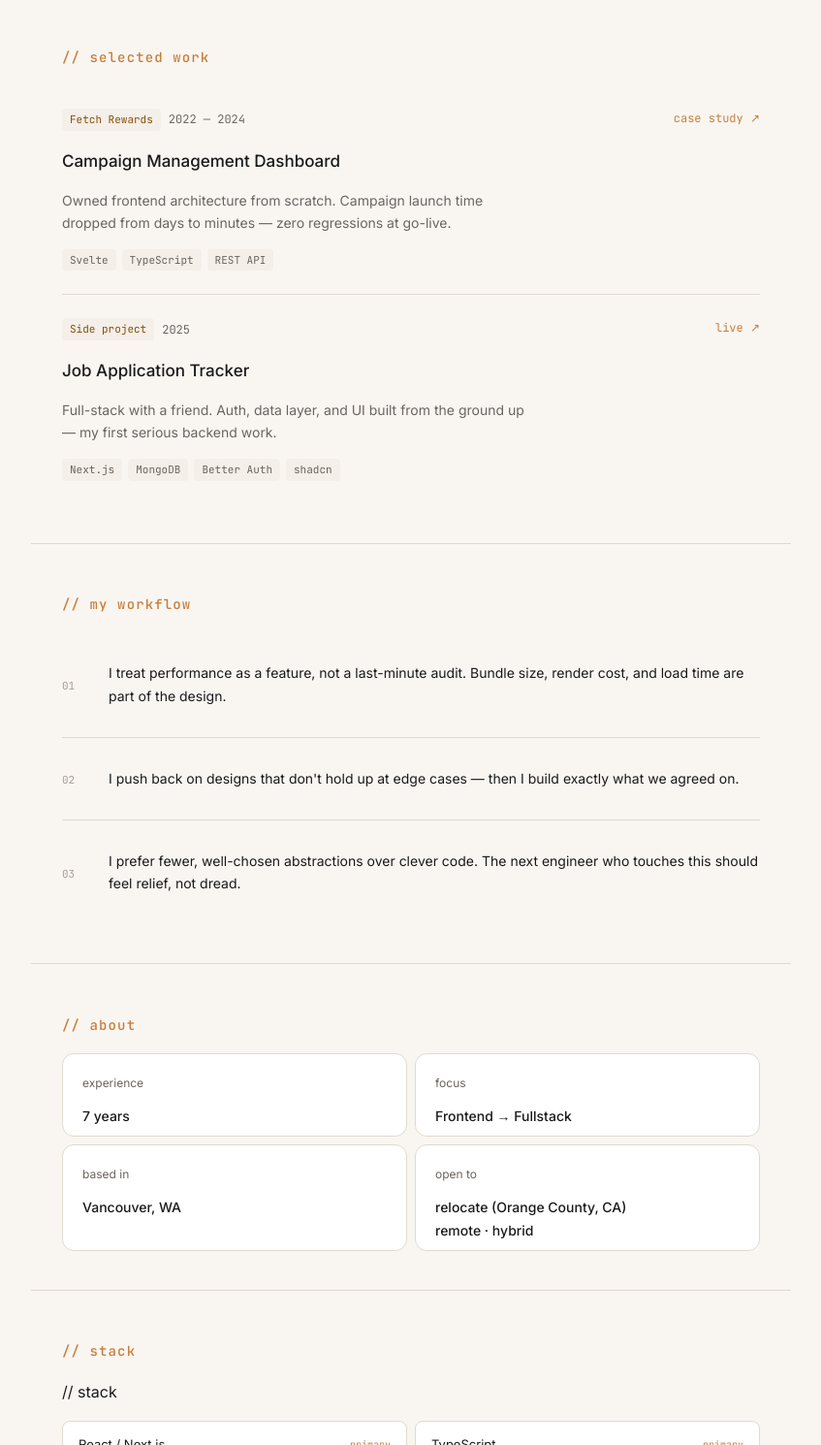
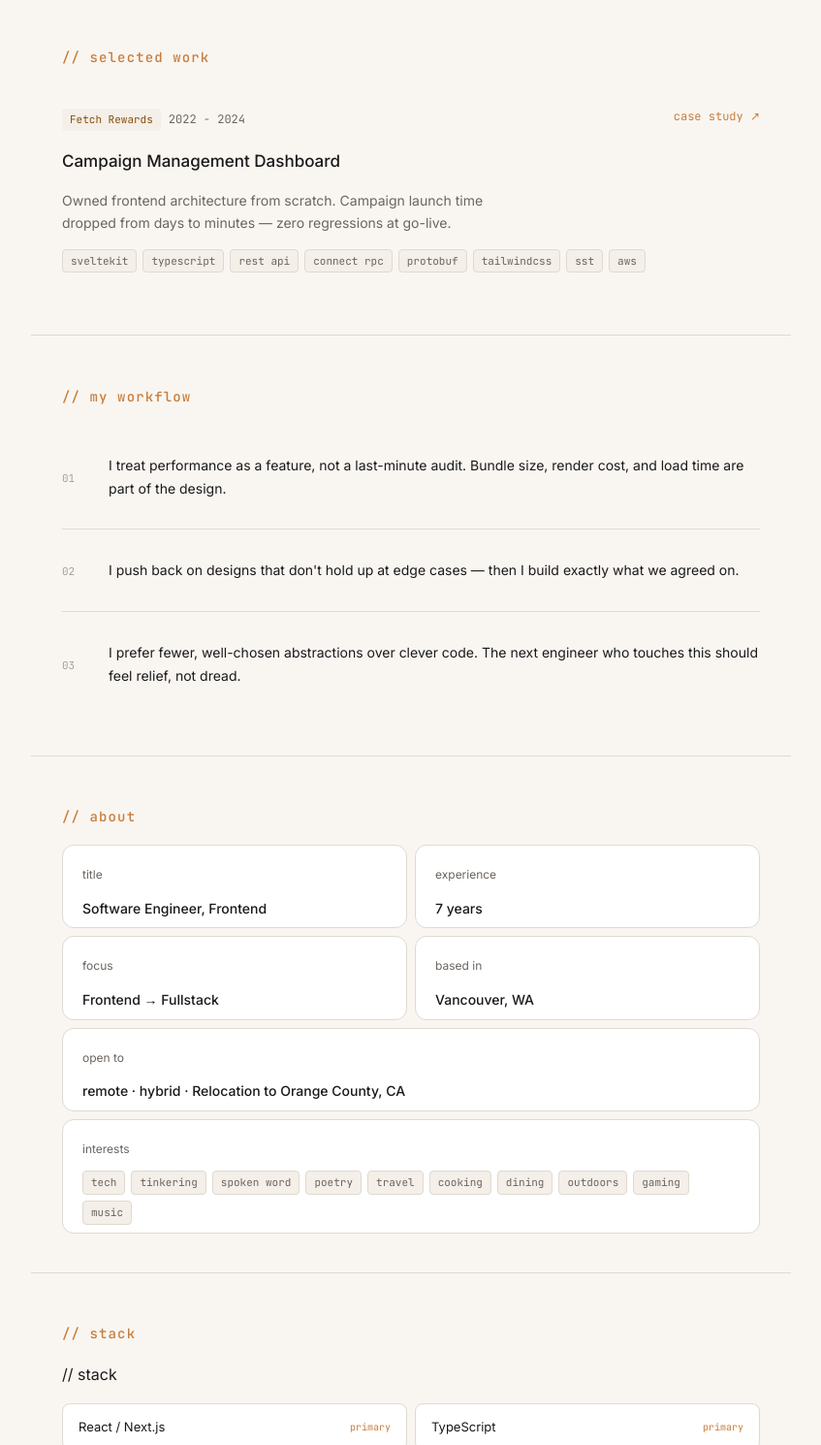
Before and after one commit to respici0/portfolio, an Astro site: page / in a window 1280 px wide. Shown: the part 518-2008 px from the top of the page at 97% size, without its empty margins (216-1063 px from the left). Built offline with nearby package versions, Linux system fonts and the light colour scheme; Astro itself is replaced by a stand-in of ours.

Commit message:
updating styling - about grids now span whole width

```diff
--- a/src/components/About.astro
+++ b/src/components/About.astro
@@ -3,27 +3,48 @@ import SectionLayout from "../layouts/SectionLayout.astro";
 
 type Info = {
   label: string;
-  info: string;
-  extras?: string[];
+  info?: string;
+  chips?: string[];
+  full: boolean;
 };
 
 const infoList: Info[] = [
+  { label: "title", info: "Software Engineer, Frontend", full: false },
   {
     label: "experience",
     info: "7 years",
+    full: false,
   },
   {
     label: "focus",
     info: "Frontend → Fullstack",
+    full: false,
   },
   {
     label: "based in",
     info: "Vancouver, WA",
+    full: false,
   },
   {
     label: "open to",
-    info: "relocate (Orange County, CA)",
-    extras: ["remote · hybrid"],
+    info: "remote · hybrid · Relocation to Orange County, CA",
+    full: true,
+  },
+  {
+    label: "interests",
+    chips: [
+      "tech",
+      "tinkering",
+      "spoken word",
+      "poetry",
+      "travel",
+      "cooking",
+      "dining",
+      "outdoors",
+      "gaming",
+      "music",
+    ],
+    full: true,
   },
 ];
 ---
@@ -31,24 +52,20 @@ const infoList: Info[] = [
 <SectionLayout name="// about" id="about">
   <div class="about-grid">
     {
-      infoList.map(({ label, info, extras }: Info) => (
-        <div class="about-card">
+      infoList.map(({ label, info, chips, full }: Info) => (
+        <div class={full ? "about-card full" : "about-card"}>
           <p class="about-label">{label}</p>
-          <p class="about-val">{info}</p>
-          {extras && extras.map((extra) => <p class="about-val">{extra}</p>)}
+          {info && <p class="about-val">{info}</p>}
+          {chips && (
+            <div class="about-chips">
+              {chips.map((chip) => (
+                <span class="chip">{chip}</span>
+              ))}
+            </div>
+          )}
         </div>
       ))
     }
-
-    <!-- <div class="about-card">
-      <p class="about-label">experience</p>
-      <p class="about-val">7 years</p>
-    </div>
-    <div class="about-card">
-      <p class="about-label">focus</p>
-      <p class="about-val">Frontend → Fullstack</p>
-    </div>
-    -->
   </div>
 </SectionLayout>
 
@@ -66,6 +83,10 @@ const infoList: Info[] = [
     padding: 0.5rem 1.25rem;
   }
 
+  .about-card.full {
+    grid-column: span 2;
+  }
+
   .about-label {
     font-size: 12px;
     color: var(--muted);
@@ -76,4 +97,21 @@ const infoList: Info[] = [
     font-weight: 500;
     margin: auto;
   }
+
+  .about-chips {
+    display: flex;
+    gap: 6px;
+    flex-wrap: wrap;
+    margin-top: 6px;
+  }
+
+  .chip {
+    font-family: var(--font-mono);
+    font-size: 11px;
+    color: var(--muted);
+    background: var(--chip-bg);
+    border: 0.5px solid #e0d9cf;
+    padding: 2px 8px;
+    border-radius: var(--radius-sm);
+  }
 </style>
--- a/src/components/SelectedWork.astro
+++ b/src/components/SelectedWork.astro
@@ -1,30 +1,67 @@
 ---
 import SectionLayout from "../layouts/SectionLayout.astro";
+
+type Project = {
+  title: string;
+  year: string;
+  tag: string;
+  description: string;
+  links: {
+    type: "case study" | "live";
+    url?: string;
+  }[];
+  tech: string[];
+};
+
+const projects: Project[] = [
+  {
+    title: "Campaign Management Dashboard",
+    year: "2022 - 2024",
+    tag: "Fetch Rewards",
+    description: "Owned frontend architecture from scratch. Campaign launch time dropped from days to minutes — zero regressions at go-live.",
+
+    links: [
+      {
+        type: "case study",
+      },
+    ],
+    tech: [
+      "sveltekit", "typescript", "rest api", "connect rpc", "protobuf", "tailwindcss", "sst", "aws",
+    ],
+  },
+];
 ---
 
 <SectionLayout name="// selected work" id="work">
   <!-- <div class="project-row" onclick="toggleCaseStudy('fetch')"> -->
-  <div class="project-row">
+   {projects.map(({title, year, tag, description, links, tech}: Project) => (
+    <div class="project-row">
     <div class="project-meta">
       <div class="project-meta-left">
-        <span class="tag">Fetch Rewards</span>
-        <span class="project-year">2022 — 2024</span>
+        <span class="tag">{tag}</span>
+        <span class="project-year">{year}</span>
       </div>
-      <span class="project-link" id="fetch-toggle">case study ↗</span>
+      <div class="project-meta-right">
+      {
+        links.map(({type, url}) => (
+          type === 'case study' ?
+         <button class="project-link" id="fetch-toggle">{type} ↗</button>
+         :
+         <a href={url} target="_blank" class="project-link">{type} ↗</a>
+        ))
+      }
+      </div>
     </div>
-    <p class="project-title">Campaign Management Dashboard</p>
+    <p class="project-title">{title}</p>
     <p class="project-desc">
-      Owned frontend architecture from scratch. Campaign launch time dropped
-      from days to minutes — zero regressions at go-live.
+      {description}
     </p>
     <div class="chip-row">
-      <span class="chip">Svelte</span>
-      <span class="chip">TypeScript</span>
-      <span class="chip">REST API</span>
+      {tech.map((item) => (<span class="chip">{item}</span>))}
     </div>
 
     <!-- CASE STUDY EXPANSION -->
-    <!-- <div class="case-study" id="case-study-fetch">
+     {/* <div class="case-study" id="case-study-fetch">
       <div class="cs-header">
         <div
           style="display:flex;gap:8px;margin-bottom:1.25rem;align-items:center;"
@@ -185,10 +222,12 @@ import SectionLayout from "../layouts/SectionLayout.astro";
           point.
         </p>
       </div>
-    </div> -->
+    </div>  */}
   </div>
+   ))}
 
-  <div class="project-row">
+
+  <!-- <div class="project-row">
     <div class="project-meta">
       <div class="project-meta-left">
         <span class="tag">Side project</span>
@@ -202,12 +241,15 @@ import SectionLayout from "../layouts/SectionLayout.astro";
       up — my first serious backend work.
     </p>
     <div class="chip-row">
-      <span class="chip">Next.js</span>
-      <span class="chip">MongoDB</span>
-      <span class="chip">Better Auth</span>
+      <span class="chip">next.js</span>
+      <span class="chip">typescript</span>
+      <span class="chip">mongodb</span>
+      <span class="chip">mongoose</span>
+      <span class="chip">better auth</span>
       <span class="chip">shadcn</span>
+      <span class="chip">tailwindcss</span>
     </div>
-  </div>
+  </div> -->
 </SectionLayout>
 
 <style>
@@ -233,6 +275,11 @@ import SectionLayout from "../layouts/SectionLayout.astro";
     gap: 8px;
     align-items: center;
   }
+  .project-meta-right {
+    display: flex;
+    flex-direction: column;
+    align-items: end;
+  }
 
   .tag {
     font-family: var(--font-mono);
@@ -255,6 +302,9 @@ import SectionLayout from "../layouts/SectionLayout.astro";
     color: var(--accent);
     text-decoration: none;
     cursor: pointer;
+    border: none;
+    background: none;
+    padding: 0;
   }
 
   .project-link:hover {
@@ -286,6 +336,7 @@ import SectionLayout from "../layouts/SectionLayout.astro";
     font-size: 11px;
     color: var(--muted);
     background: var(--chip-bg);
+    border: 0.5px solid #e0d9cf;
     padding: 2px 8px;
     border-radius: var(--radius-sm);
   }
```
